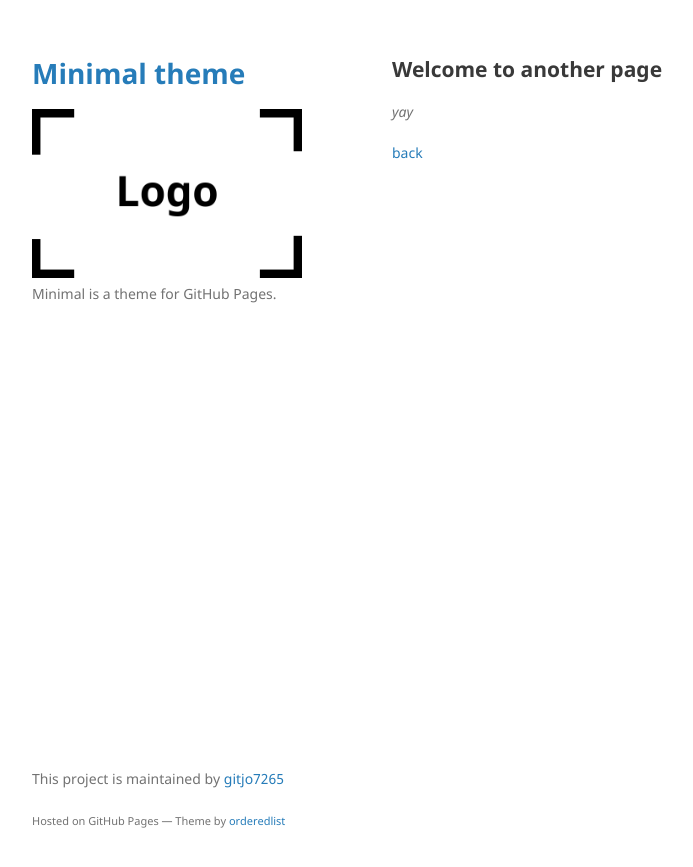
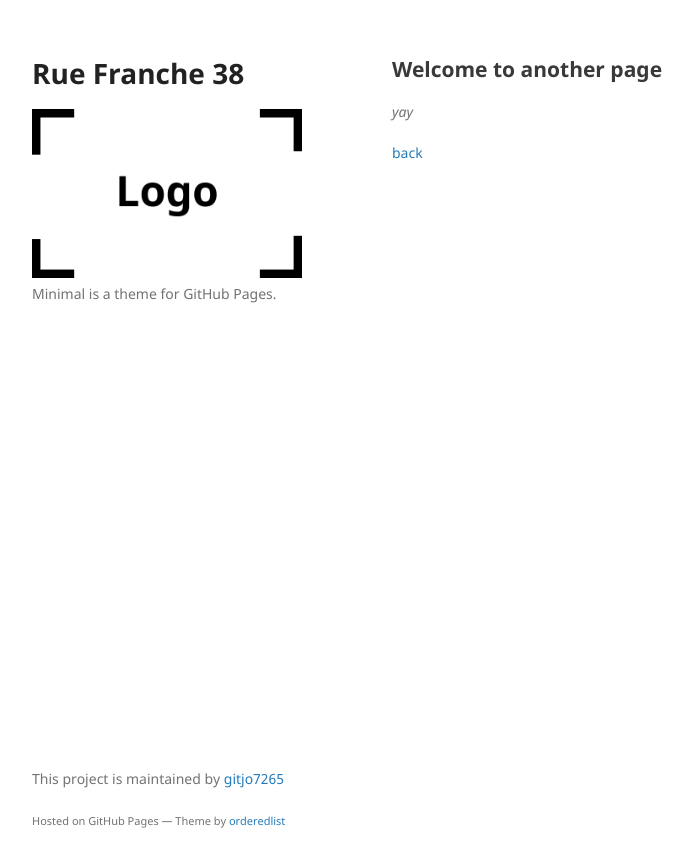
Before and after one commit to gitjo7265/rf38, a Jekyll site: the page built from another-page.md, in a window 1280 px wide. Shown: the top 867 px of the page, without its empty margins (178-871 px from the left). Built offline with Jekyll 4.4.1, drawn with Linux system fonts in a browser that asks for light colours; our own code applies the rules of GitHub Pages for plain Markdown files.

Commit message:
Update default.html

```diff
--- a/_layouts/default.html
+++ b/_layouts/default.html
@@ -15,7 +15,7 @@
   <body>
     <div class="wrapper">
       <header>
-        <h1><a href="{{ "/" | absolute_url }}">{{ site.title | default: site.github.repository_name }}</a></h1>
+        <h1>Rue Franche 38</a></h1>
 
         {% if site.logo %}
           <img src="{{site.logo | relative_url}}" alt="Logo" />
```
